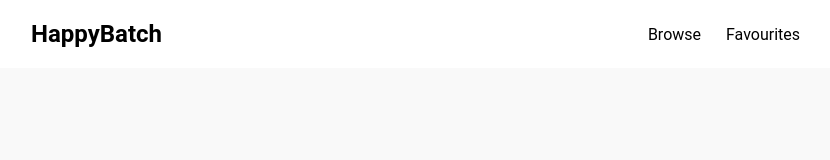
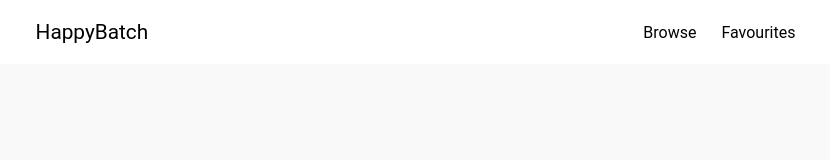
Before and after one commit to HKeca/happybatch, a React app: page / in a window 1280 px wide. Shown: the top 160 px of the page, without its empty margins (212-1042 px from the left). Built offline with nearby package versions, Linux system fonts and the light colour scheme; the HTML template or start-up script is replaced by a standard one.

Commit message:
Update navbar links, delete test class

```diff
--- a/src/components/Navbar.tsx
+++ b/src/components/Navbar.tsx
@@ -1,13 +1,22 @@
 import * as React from "react";
+import { Link } from "react-router-dom";
 
 class Navbar extends React.Component {
   render() {
     return (
       <div className="navbar">
-        <h2>HappyBatch</h2>
+        <h2 className="navbar-header">HappyBatch</h2>
         <ul className="links">
-          <li>Browse</li>
-          <li>Favourites</li>
+          <li>
+            <Link className="navbar-link" to="/">
+              Browse
+            </Link>
+          </li>
+          <li>
+            <Link className="navbar-link" to="/favourites">
+              Favourites
+            </Link>
+          </li>
         </ul>
       </div>
     );
--- a/src/styles/components/Navbar.scss
+++ b/src/styles/components/Navbar.scss
@@ -5,6 +5,11 @@
   justify-content: space-around;
   align-items: center;
   padding: 20px 0;
+}
+
+.navbar-header {
+  font-size: 1.3em;
+  font-weight: normal;
 }
 
 .links {
@@ -15,3 +20,9 @@
   display: inline-block;
   margin-right: 25px;
 }
+
+.navbar-link {
+  color: black;
+  font-size: 1em;
+  text-decoration: none;
+}
```
Also changed, not shown: src/components/test.tsx (deleted, +0 -9 lines).
